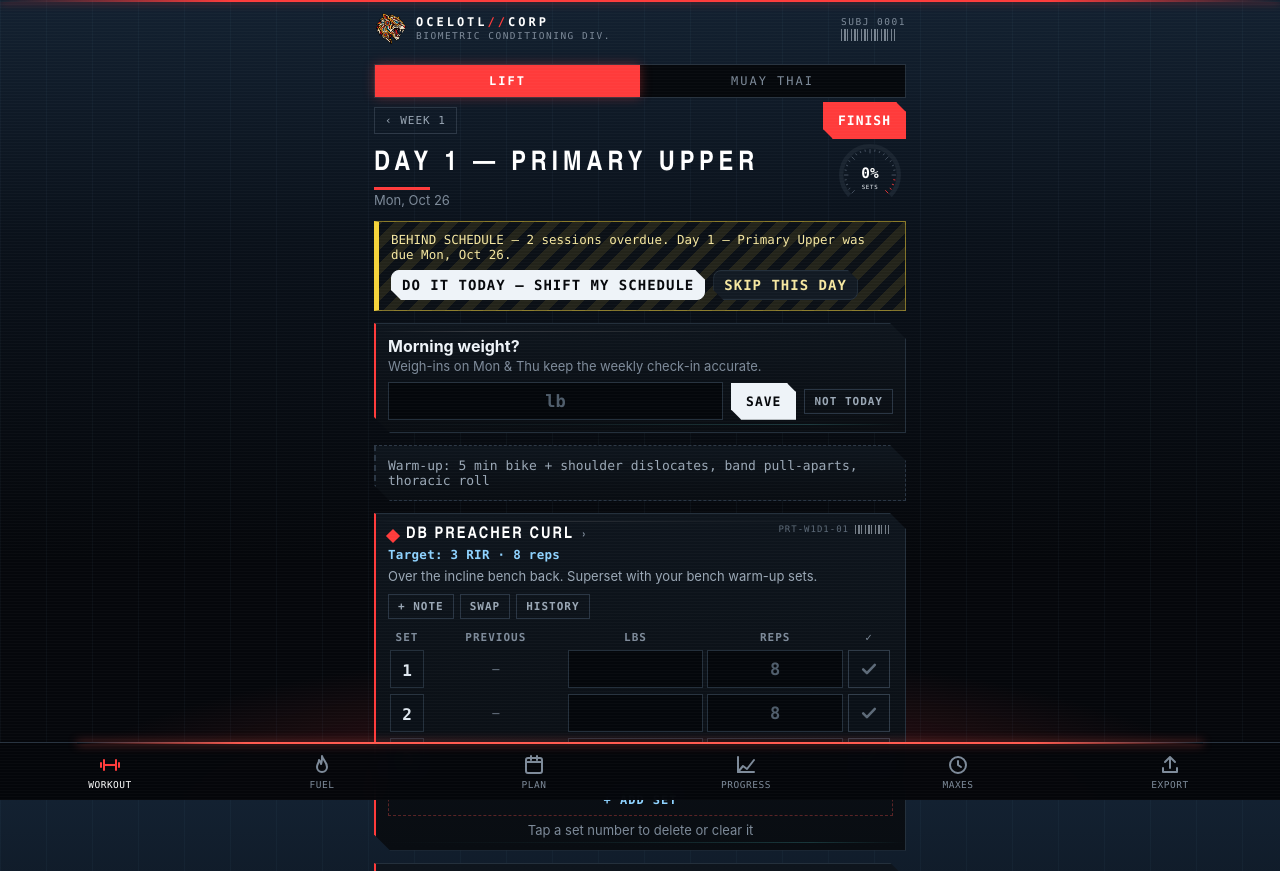
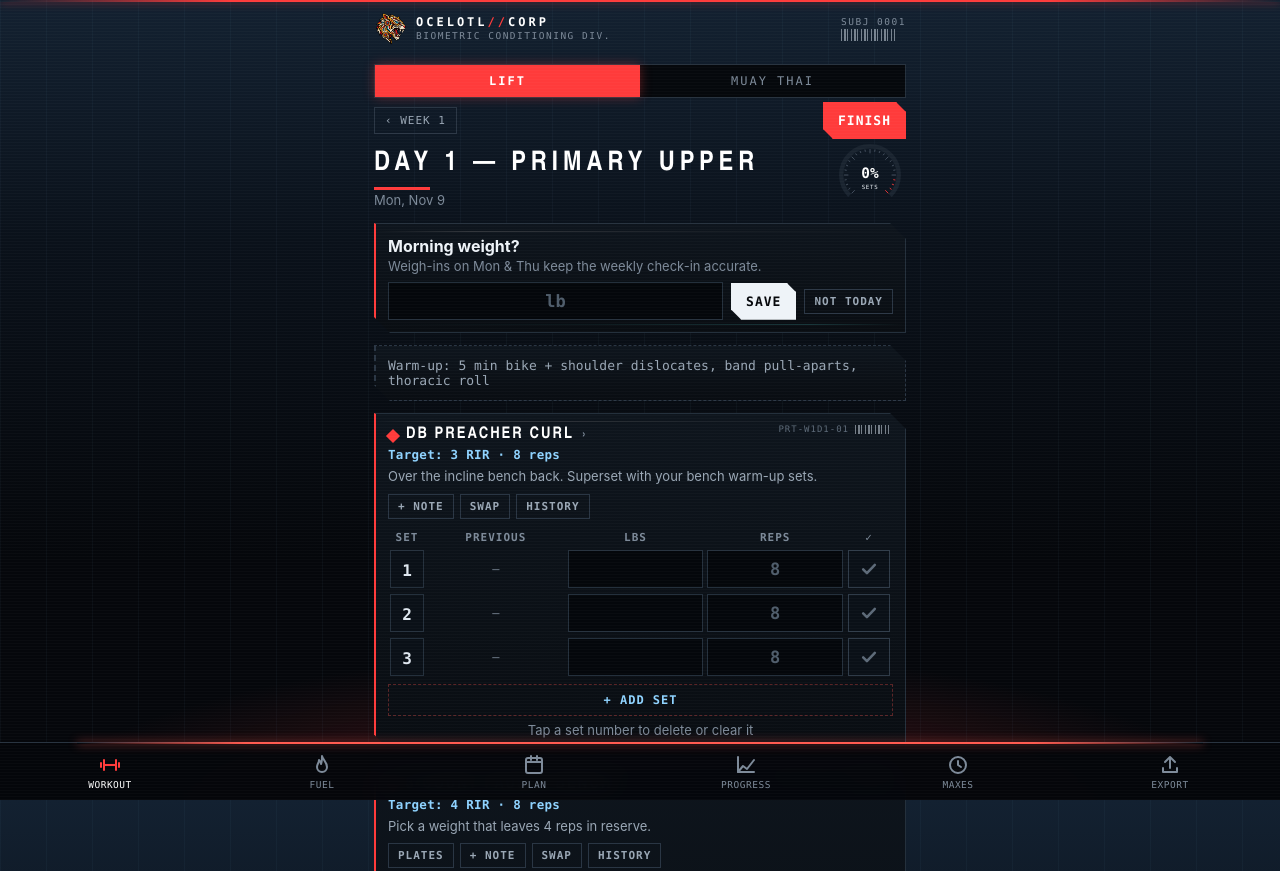
Before and after one commit to holaturbo-web/workout-tracker.v1, a plain HTML site: page index.html in a window 1280 px wide. Shown: the top 871 px of the page. Drawn offline with Linux system fonts and the light colour scheme.

Commit message:
Start lifting program Mon Nov 9; drop travel week
- Week 1 Nov 9, Week 10 ends Jan 15; holiday swaps kept
- Travel-week sessions removed; old current day resets to Week 1 Day 1
- Cache recomp-v26

Co-Authored-By: Claude Opus 5.5 <noreply@anthropic.com>
Claude-Session: https://claude.ai/code/session_019V4VaajH41hw6oykrwyUUo

```diff
--- a/index.html
+++ b/index.html
@@ -438,18 +438,20 @@ const JAG_BADGE=`<img src="mascot-badge.png" alt="Ocelotl Corp badge" style="wid
 const JAG_EM=`<img src="mascot.png" alt="Ocelotl Corp emblem" style="width:100%;height:100%;object-fit:contain;display:block">`;
 const DAYNAMES=['Day 1 — Primary Upper','Day 2 — Primary Lower','Day 3 — Secondary Upper','Day 4 — Secondary Lower'];
 const FNS=[day1,day2,day3,day4];
-const DATES={1:['2026-10-26','2026-10-27','2026-10-29','2026-10-30'],2:['2026-11-10','2026-11-11','2026-11-13','2026-11-14'],
- 3:['2026-11-16','2026-11-17','2026-11-19','2026-11-20'],4:['2026-11-23','2026-11-24','2026-11-25','2026-11-27'],
- 5:['2026-11-30','2026-12-01','2026-12-03','2026-12-04'],6:['2026-12-07','2026-12-08','2026-12-10','2026-12-11'],
- 7:['2026-12-14','2026-12-15','2026-12-17','2026-12-18'],8:['2026-12-21','2026-12-22','2026-12-23','2026-12-26'],
- 9:['2026-12-28','2026-12-29','2026-12-30','2027-01-02'],10:['2027-01-04','2027-01-05','2027-01-07','2027-01-08']};
+// Program start moved to Mon Nov 9 2026 (after the Oregon trip); travel week dropped. Holiday weeks keep their swaps.
+const DATES={1:['2026-11-09','2026-11-10','2026-11-12','2026-11-13'],2:['2026-11-16','2026-11-17','2026-11-19','2026-11-20'],
+ 3:['2026-11-23','2026-11-24','2026-11-25','2026-11-27'],4:['2026-11-30','2026-12-01','2026-12-03','2026-12-04'],
+ 5:['2026-12-07','2026-12-08','2026-12-10','2026-12-11'],6:['2026-12-14','2026-12-15','2026-12-17','2026-12-18'],
+ 7:['2026-12-21','2026-12-22','2026-12-23','2026-12-26'],8:['2026-12-28','2026-12-29','2026-12-30','2027-01-02'],
+ 9:['2027-01-04','2027-01-05','2027-01-07','2027-01-08'],10:['2027-01-11','2027-01-12','2027-01-14','2027-01-15']};
+const TRAVEL_WEEK=false;
 const SESSIONS=[];
 const DAY_OFF=[0,1,3,4]; // Mon Tue Thu Fri
 function buildSessions(){
  SESSIONS.length=0;const blk=S.block||1,pre=blk>1?'B'+blk+' · ':'';
  for(let w=1;w<=10;w++){
   for(let d=0;d<4;d++) SESSIONS.push({id:`w${w}d${d+1}`,week:w,wlabel:pre+'Week '+w,name:DAYNAMES[d],date:blk>1?addDays(S.blockStart,(w-1)*7+DAY_OFF[d]):DATES[w][d],ex:FNS[d](w)});
-  if(w===1&&blk===1){
+  if(TRAVEL_WEEK&&w===1&&blk===1){
     SESSIONS.push({id:'tr1',week:'T',wlabel:'Travel week',name:'Home — repeat Week 1 Day 1 @ 3 RIR',date:'2026-11-02',ex:travelDay(day1)});
     SESSIONS.push({id:'tr2',week:'T',wlabel:'Travel week',name:'Home — repeat Week 1 Day 2 @ 3 RIR',date:'2026-11-03',ex:travelDay(day2)});
     SESSIONS.push({id:'tra',week:'T',wlabel:'Travel week',name:'Trip — Bodyweight Session A',date:'2026-11-06',ex:tripA()});
--- a/sw.js
+++ b/sw.js
@@ -1,4 +1,4 @@
-const CACHE='recomp-v25';
+const CACHE='recomp-v26';
 const FILES=['./','./index.html','./manifest.json','./icon-180.png','./icon-192.png','./icon-512.png','./mascot.png','./mascot-head.png','./mascot-badge.png'];
 self.addEventListener('install',e=>{e.waitUntil(caches.open(CACHE).then(c=>c.addAll(FILES)).then(()=>self.skipWaiting()))});
 self.addEventListener('activate',e=>{e.waitUntil(caches.keys().then(ks=>Promise.all(ks.filter(k=>k!==CACHE).map(k=>caches.delete(k)))).then(()=>self.clients.claim()))});
```
